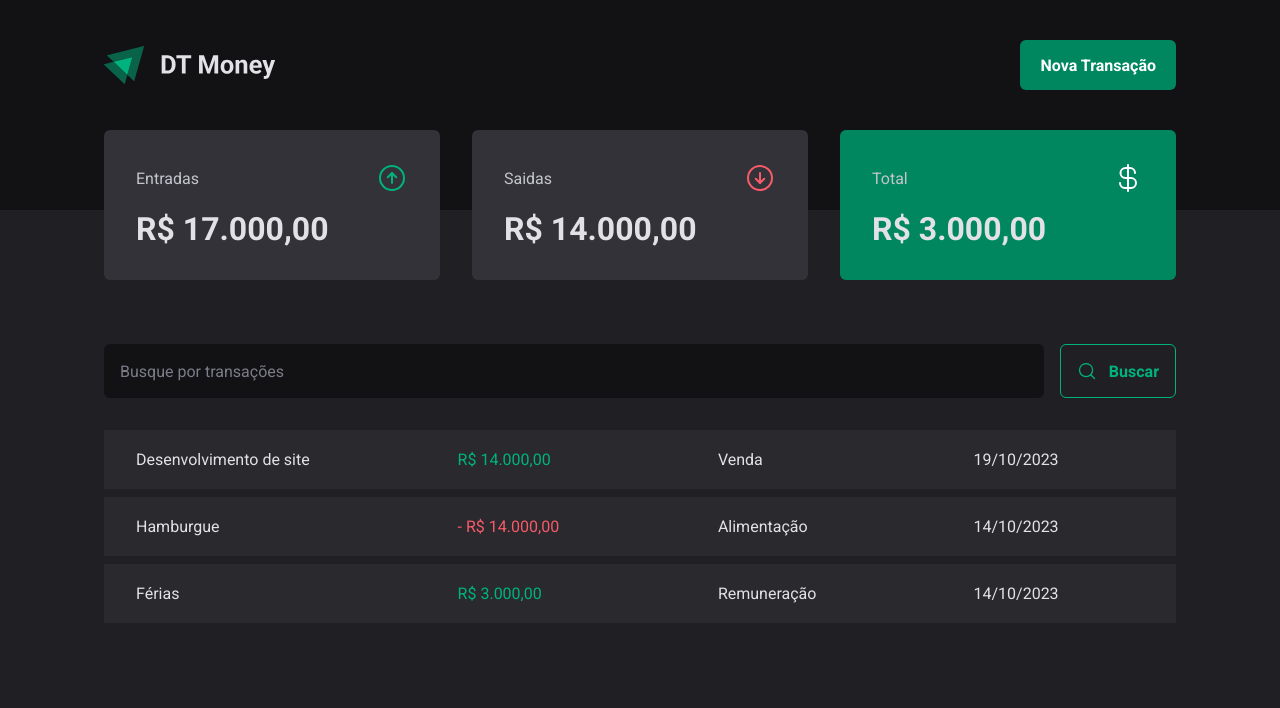
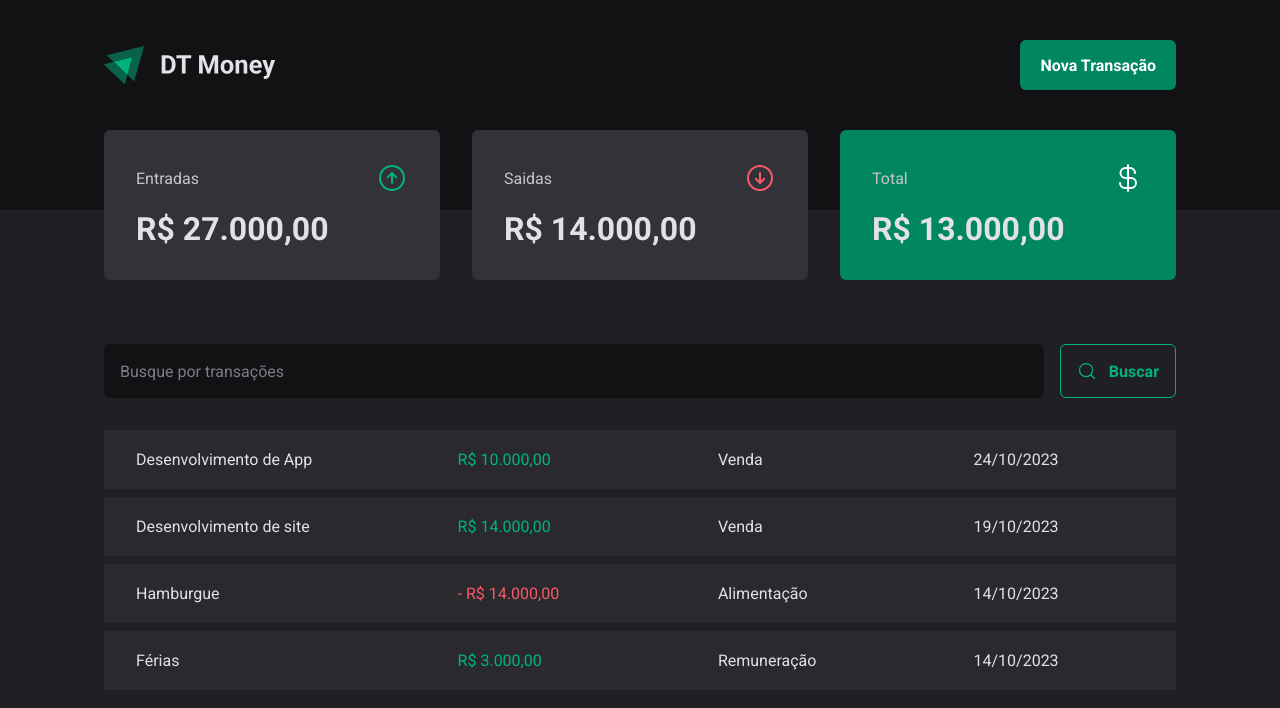
Before and after one commit to mbrenodev/dt-money, a React (Vite) app: page / in a window 1280 px wide. Shown: the top 708 px of the page. Built offline with nearby package versions, Linux system fonts and the light colour scheme; data requests are answered from the project's data file.

Commit message:
added create transaction

```diff
--- a/server.json
+++ b/server.json
@@ -23,6 +23,14 @@
       "category": "Remuneração",
       "price": 3000,
       "createdAt": "2023-10-14T11:28:20.500Z"
+    },
+    {
+      "description": "Desenvolvimento de App",
+      "price": 10000,
+      "category": "Venda",
+      "type": "income",
+      "createdAt": "2023-10-24T10:34:36.116Z",
+      "id": 4
     }
   ]
 }
--- a/src/components/NewTransactionModal/index.tsx
+++ b/src/components/NewTransactionModal/index.tsx
@@ -1,11 +1,11 @@
-import * as Dialog  from "@radix-ui/react-dialog";
-import * as z from 'zod';
-
-import { CloseButton, Content, Overlay, TransactionType, TransactionTypeButton } from "./styles";
 import { ArrowCircleDown, ArrowCircleUp, X } from "phosphor-react";
 import { Controller, useForm } from "react-hook-form";
 import { zodResolver } from "@hookform/resolvers/zod";
-
+import { useContext } from "react";
+import { TransactionsContext } from "../../contexts/TransactionsContext";
+import * as Dialog  from "@radix-ui/react-dialog";
+import * as z from 'zod';
+import { CloseButton, Content, Overlay, TransactionType, TransactionTypeButton } from "./styles";
 
 const newTransactionFormSchema = z.object({
   description: z.string(),
@@ -17,11 +17,14 @@
 type NewTransactionFormInputs = z.infer<typeof newTransactionFormSchema>
 
 export function NewTransactionModal() {
+  const { createTransaction } = useContext(TransactionsContext)
+
   const {
     control,
     register,
     handleSubmit,
-    formState: { isSubmitting }
+    formState: { isSubmitting },
+    reset
   } = useForm<NewTransactionFormInputs>({
     resolver: zodResolver(newTransactionFormSchema),
     defaultValues: {
@@ -30,16 +33,21 @@
   })
 
   async function handleCreateNewTransaction(data:  NewTransactionFormInputs) {
-    await new Promise(resolve => setTimeout(resolve, 2000))
-    console.log(data)
+    const { description, price, category, type} = data;
+
+    await createTransaction({
+      description,
+      price,
+      category,
+      type
+    })
+    reset();
   }
-
 
   return (
     <>
       <Dialog.Portal>
         <Overlay />
-
         <Content>
           <Dialog.Title>Nova transação</Dialog.Title>
           <CloseButton>
@@ -69,9 +77,6 @@
               control={control}
               name="type"
               render={({ field }) => {
-
-                console.log(field)
-
                 return (
                   <TransactionType
                     onValueChange={field.onChange}
@@ -94,8 +99,6 @@
               Cadastrar
             </button>
           </form>
-
-
         </Content>
       </Dialog.Portal>
     </>
--- a/src/contexts/TransactionsContext.tsx
+++ b/src/contexts/TransactionsContext.tsx
@@ -10,9 +10,17 @@
   createdAt: string
 }
 
+interface CreateTransactionInput {
+  description: string
+  price: number
+  category: string
+  type: 'income' | 'outcome'
+}
+
 interface TransactionContextType {
   transactions: Transaction[];
   fetchTransactions: (query?: string) => Promise<void>
+  createTransaction: (data: CreateTransactionInput) => Promise<void>
 }
 
 interface TransationsProviderProps {
@@ -22,18 +30,33 @@
 export const TransactionsContext = createContext({} as TransactionContextType)
 
 
-
 export function TransactionProvider({ children }: TransationsProviderProps) {
   const [transactions, setTransactions] = useState<Transaction[]>([])
 
   async function fetchTransactions(query?: string) {
     const response = await api.get('/transactions', {
       params: {
+        _sort: 'createdAt',
+        _order: 'desc',
         q: query
       }
     })
     setTransactions(response.data)
   }
+
+  async function createTransaction(data: CreateTransactionInput) {
+    const { description, price, category, type} = data;
+
+    const response = await api.post('transactions', {
+      description,
+      price,
+      category,
+      type,
+      createdAt:  new Date()
+    })
+    setTransactions(state => [response.data, ...state])
+  }
+
 
   useEffect(() => {
     fetchTransactions()
@@ -42,7 +65,8 @@
   return (
     <TransactionsContext.Provider value={{
       transactions,
-      fetchTransactions
+      fetchTransactions,
+      createTransaction
       }}>
       { children }
     </TransactionsContext.Provider>
```
